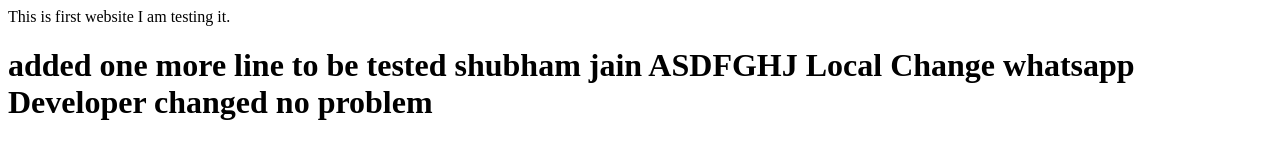
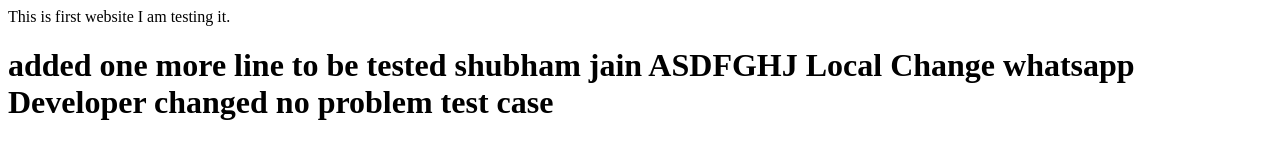
Before and after one commit to Shubham9193/Webapp, a plain HTML site: page index.html in a window 1280 px wide. Drawn offline with Linux system fonts and the light colour scheme.

Commit message:
code is changed

```diff
--- a/index.html
+++ b/index.html
@@ -10,5 +10,6 @@
         whatsapp
         Developer changed
         no problem
+    test case
     </h1>
 </html>
```
